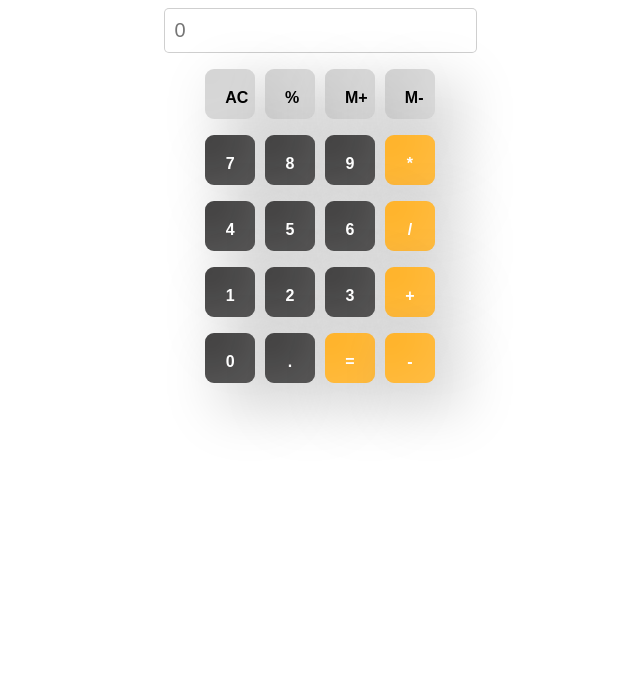
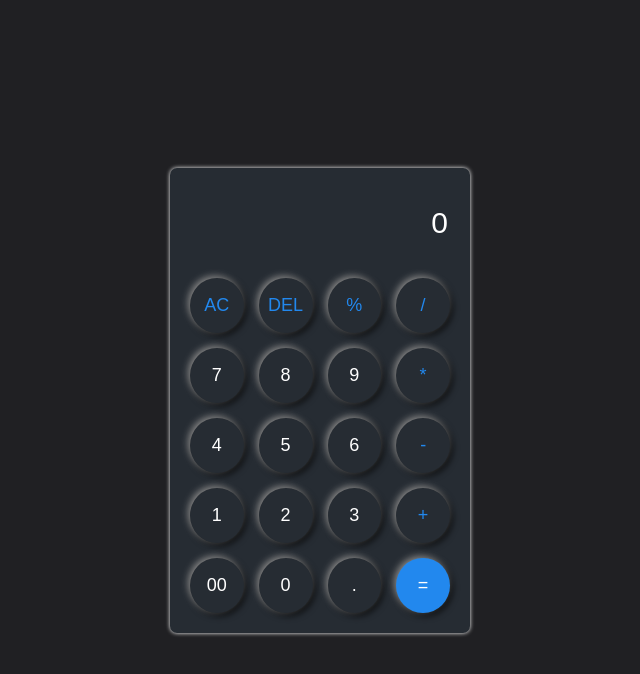
Before and after one commit to subham007-coder/calculetor, a plain HTML site: page index.html in a window 1280 px wide. Both pictures are taken after a click on the button "AC". Shown: the whole page, without its empty margins (320-960 px from the left). Drawn offline with Linux system fonts and the light colour scheme.

Commit message:
add a better ui and full function calculator

```diff
--- a/index.html
+++ b/index.html
@@ -1,49 +1,41 @@
 <!DOCTYPE html>
-<html>
+<html lang="en">
+
 <head>
-  <meta charset="utf-8">
-  <meta name="viewport" content="width=device-width">
-  <title>Calculator</title>
-  <link href="style.css" rel="stylesheet" type="text/css" />
-  <link href="utils.css" rel="stylesheet" type="text/css" />
+	<meta charset="UTF-8">
+	<meta http-equiv="X-UA-Compatible" content="IE=edge">
+	<meta name="viewport" content="width=device-width, initial-scale=1.0">
+  <link rel="stylesheet" href="style.css">
+	<title>Calculadora - Javascript</title>
 </head>
 
 <body>
-    <div class="container flex flex-col items-center mx-auto m-w-20">
-    <div class="row">
-      <input class="input" placeholder="0" type="text"/>
-    </div>
-    <div class="row">
-      <button class="button gray">AC</button>
-      <button class="button gray">%</button>
-      <button class="button gray">M+</button>
-      <button class="button gray">M-</button>
-    </div>
-    <div class="row">
-      <button class="button black">7</button>
-      <button class="button black">8</button>
-      <button class="button black">9</button>
-      <button class="button orange">*</button>
-    </div>
-    <div class="row">
-      <button class="button black">4</button>
-      <button class="button black">5</button>
-      <button class="button black">6</button>
-      <button class="button orange">/</button>
-    </div>
-    <div class="row">
-      <button class="button black">1</button>
-      <button class="button black">2</button>
-      <button class="button black">3</button>
-      <button class="button orange">+</button>
-    </div>
-    <div class="row">
-      <button class="button black">0</button>
-      <button class="button black">.</button>
-      <button class="button orange">=</button>
-      <button class="button orange">-</button>
-    </div>
-  </div>
+	<div class="container">
+		<input type="text" placeholder="0" class="container__input" />
+		<div class="buttons">
+			<button class="verde" id="ac">AC</button>
+			<button class="verde" id="del">DEL</button>
+			<button class="btn verde">%</button>
+			<button class="btn verde">/</button>
+			<button class="btn">7</button>
+			<button class="btn">8</button>
+			<button class="btn">9</button>
+			<button class="btn verde">*</button>
+			<button class="btn">4</button>
+			<button class="btn">5</button>
+			<button class="btn">6</button>
+			<button class="btn verde">-</button>
+			<button class="btn">1</button>
+			<button class="btn">2</button>
+			<button class="btn">3</button>
+			<button class="btn verde">+</button>
+			<button class="btn">00</button>
+			<button class="btn">0</button>
+			<button class="btn">.</button>
+			<button id="igual">=</button>
+		</div>
+	</div>
+
   <script src="script.js"></script>
 </body>
 
--- a/script.js
+++ b/script.js
@@ -1,19 +1,35 @@
-let string = "";
-let buttons = document.querySelectorAll('.button');
-Array.from(buttons).forEach((button)=>{
-  button.addEventListener('click', (e)=>{
-    if(e.target.innerHTML == '='){
-      string = eval(string);
-      document.querySelector('input').value = string;
-    }
-    else if(e.target.innerHTML == 'AC'){
-      string = ""
-      document.querySelector('input').value = string;
-    }
-    else{
-    console.log(e.target)
-    string = string + e.target.innerHTML;
-    document.querySelector('input').value = string;
-      }
-  })
-})
+const input = document.querySelector(".container__input");
+const btn = document.querySelectorAll(".btn");
+const ac = document.getElementById("ac");
+const del = document.getElementById("del");
+const igual = document.getElementById("igual");
+
+let igualPresionado;
+
+btn.forEach((button) => {
+	button.addEventListener("click", () => {
+		if (igualPresionado) {
+			input.value = "";
+			igualPresionado = false;
+		}
+
+		input.value += button.innerHTML;
+	});
+});
+
+del.addEventListener("click", () => {
+	let eliminar = input.value.slice(0, -1);
+	input.value = eliminar;
+});
+
+ac.addEventListener("click", () => {
+	input.value = "";
+});
+
+igual.addEventListener("click", () => {
+	if (input.value.trim() !== "") {
+		let resultado = eval(input.value);
+		input.value = resultado;
+		igualPresionado = true;
+	}
+});
--- a/style.css
+++ b/style.css
@@ -1,77 +1,198 @@
-@import url("https://fonts.googleapis.com/css2?family=Roboto:wght@300&family=Ubuntu:wght@300&display=swap");
+@charset "UTF-8";
 
-* {
-  padding: 0;
-  margin: 0;
+:root {
+	--negro: #393939;
+	--tipo-principal: Helvetica, Arial, sans-serif;
+	--tipo-secundaria: Verdana;
 }
 
-html,
-body {
-  height: 100%;
-  width: 100%;
-  font-family: "Roboto", sans-serif;
+@media (prefers-color-scheme: dark) {
+	:root {
+		--negro: #ececec;
+	}
+}
+@media (prefers-reduced-motion: reduce) {
+	* {
+		-webkit-animation: none !important;
+		animation: none !important;
+		-webkit-transition: none !important;
+		transition: none !important;
+	}
+}
+* {
+	margin: 0;
+	padding: 0;
+	border: 0;
+	-webkit-box-sizing: border-box;
+	box-sizing: border-box;
+	vertical-align: baseline;
+}
+img,
+picture,
+video,
+iframe,
+figure {
+	max-width: 100%;
+	width: 100%;
+	display: block;
+	-o-object-fit: cover;
+	object-fit: cover;
+	-o-object-position: center center;
+	object-position: center center;
+}
+a {
+	display: block;
+	text-decoration: none;
+	color: inherit;
+	font-size: inherit;
 }
 
-.button {
-  width: 66px;
-  padding: 20px;
-  margin: 0 3px;
-  border: 2px solid black;
-  border-radius: 9px;
-  cursor: pointer;
+p a {
+	display: inline;
 }
 
-.row {
-  margin: 8px 0;
+li {
+	list-style-type: none;
 }
 
-.row input {
-  width: 291px;
-  font-size: 20px;
-  margin: 0;
-  padding: 10px 10px;
-  border: 2px solid black;
-  border-radius: 5px;
+html {
+	scroll-behavior: smooth;
+}
+
+h1,
+h2,
+h3,
+h4,
+h5,
+h6,
+p,
+span,
+a,
+strong,
+blockquote,
+i,
+b,
+u,
+em {
+	font-size: 1em;
+	font-weight: inherit;
+	font-style: inherit;
+	text-decoration: none;
+	color: inherit;
+}
+
+blockquote:before,
+blockquote:after,
+q:before,
+q:after {
+	content: "";
+	content: none;
+}
+
+::-moz-selection {
+	background-color: var(--negro);
+	color: var(--blanco);
+}
+::selection {
+	background-color: var(--negro);
+	color: var(--blanco);
+}
+
+form,
+input,
+textarea,
+select,
+button,
+label {
+	font-family: inherit;
+	font-size: inherit;
+	-webkit-hyphens: auto;
+	-ms-hyphens: auto;
+	hyphens: auto;
+	background-color: transparent;
+	display: block;
+
+	-webkit-appearance: none;
+	-moz-appearance: none;
+	appearance: none;
+}
+
+table,
+tr,
+td {
+	border-collapse: collapse;
+	border-spacing: 0;
+}
+
+svg {
+	width: 100%;
+	display: block;
+	fill: currentColor;
+}
+body {
+	min-height: 100vh;
+	font-size: 100%;
+	font-family: var(--tipo-principal);
+	font-smooth: always;
+	-webkit-font-smoothing: antialiased;
+	-moz-osx-font-smoothing: grayscale;
+}
+
+body {
+	display: flex;
+	justify-content: center;
+	align-items: center;
+	width: 100vw;
+	height: 100vh;
+	margin: 0;
+	padding: 0 20px;
+	background-color: #202023;
+	font-family: sans-serif;
 }
 
 .container {
-  height: 100%;
-  width: 100%;
-  background-color: rgb(255, 255, 255);
+	padding: 20px;
+	width: 300px;
+	background-color: #262c33;
+	border-radius: 7px;
+	box-shadow: 0 0 4px 0 white;
 }
 
-.row button{
-    width: 50px;
-    height: 50px;
-    border: 0;
-    font-weight: 600;
-    box-shadow: 20px 20px 60px #00000040,inset -20px -20px 60px #ffffff46;
+.container__input {
+	width: 100%;
+	height: 70px;
+	margin-bottom: 20px;
+	font-size: 30px;
+	color: #fff;
+	text-align: end;
+	letter-spacing: 2px;
+	outline: none;
 }
 
-.row button:hover{
-  opacity: 0.7;
+.container__input::placeholder {
+	color: #fff;
 }
 
-.row input{
-  border: 0.1px solid rgba(0, 0, 0, 0.189);
+.buttons {
+	display: grid;
+	gap: 15px;
+	grid-template-columns: repeat(4, 1fr);
 }
 
-.row .orange{
-  background-color: orange;
-  font-size: medium;
-  font-weight: 600;
-  color: #fff;
+button {
+	max-width: 60px;
+	height: 55px;
+	color: #fff;
+	font-size: 18px;
+	border-radius: 50%;
+	box-shadow: -2px -2px 7px 0 #8b8b8b, 2px 2px 7px 0 #000;
+	cursor: pointer;
 }
 
-.row .gray{
-  background-color: rgba(128, 128, 128, 0.397);
-  font-size: medium;
-  font-weight: 600;
+.verde {
+	color: #28e;
 }
 
-.row .black{
-  background-color: rgb(31, 30, 30);
-  font-size: medium;
-  color: #fff;
-  font-weight: 600;
+#igual {
+	background-color: #28e;
 }
--- a/utils.css
+++ /dev/null
@@ -1,18 +0,0 @@
-.text-center {
-  text-align: center;
-}
-
-.mx-auto {
-  margin: auto;
-}
-
-.flex {
-  display: flex;
-}
-.flex-col {
-  flex-direction: column;
-}
-
-.items-center {
-  align-items: center;
-}
```
